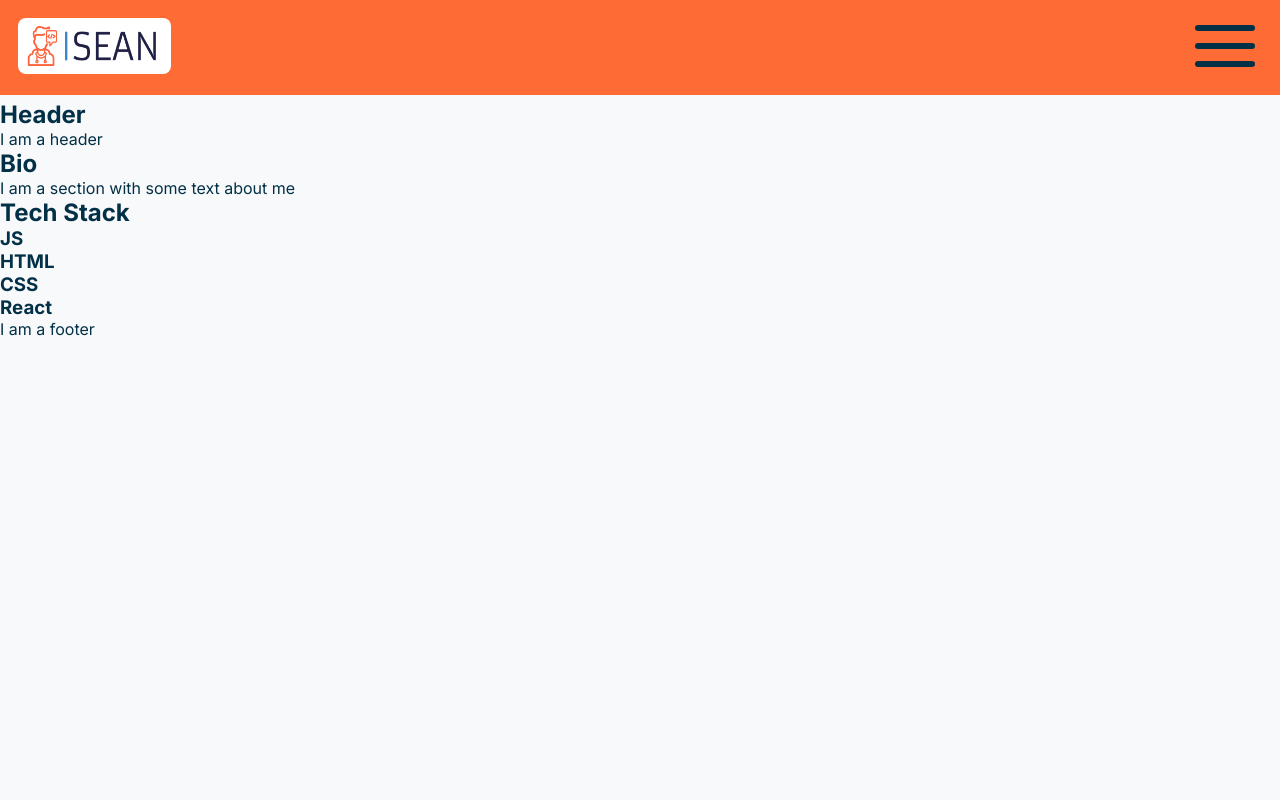
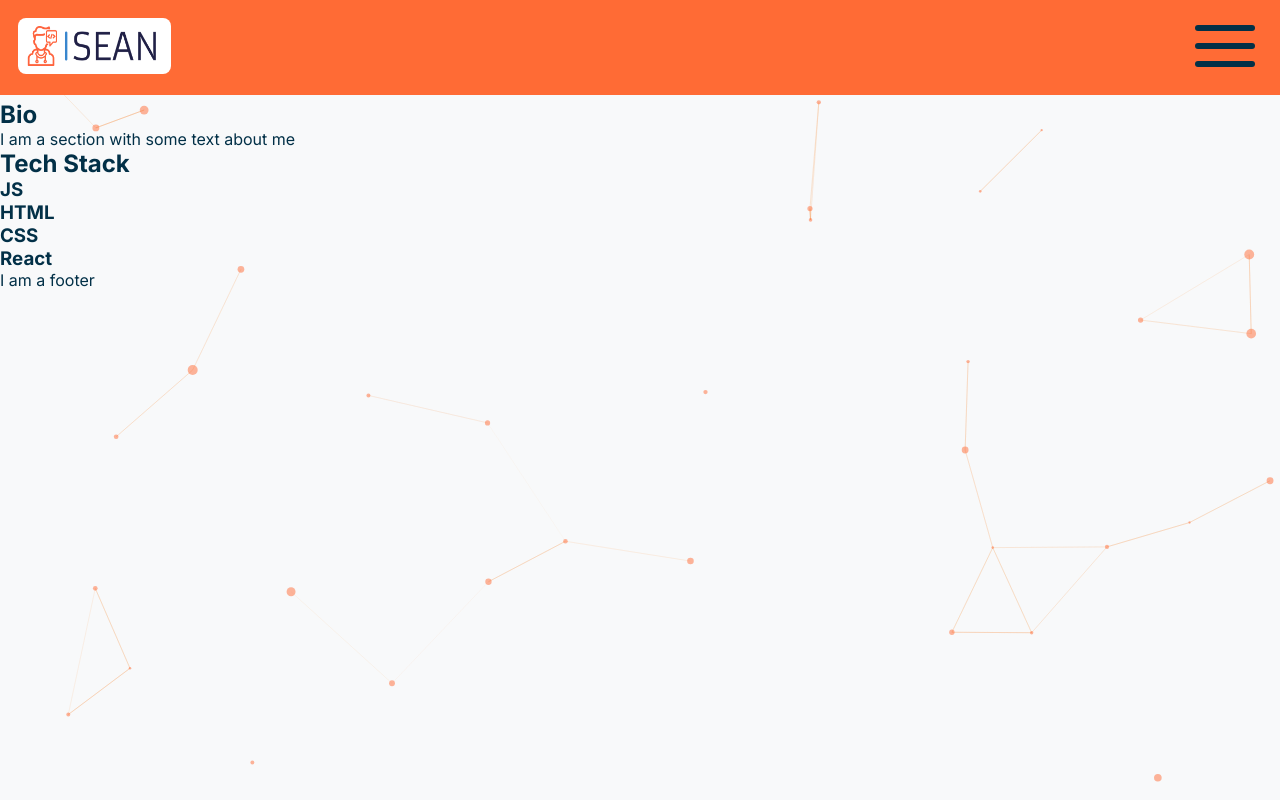
Before and after one commit to PurpleNurps/My-Portfolio, a Next.js app: page / in a window 1280 px wide. Built offline with nearby package versions, Linux system fonts and the light colour scheme.

Commit message:
started setting up particles

```diff
--- a/app/Components/Header.js
+++ b/app/Components/Header.js
@@ -1,10 +1,110 @@
-import styles from './Header.module.css'
+"use client";
+import styles from "./Header.module.css";
+import { useEffect, useMemo, useState } from "react";
+import Particles, { initParticlesEngine } from "@tsparticles/react";
+import { loadSlim } from "@tsparticles/slim";
 
 export default function Header() {
+  const [init, setInit] = useState(false);
+
+  // this should be run only once per application lifetime
+  useEffect(() => {
+    initParticlesEngine(async (engine) => {
+      // you can initiate the tsParticles instance (engine) here, adding custom shapes or presets
+      // this loads the tsparticles package bundle, it's the easiest method for getting everything ready
+      // starting from v2 you can add only the features you need reducing the bundle size
+      //await loadAll(engine);
+      //await loadFull(engine);
+      await loadSlim(engine);
+      //await loadBasic(engine);
+    }).then(() => {
+      setInit(true);
+    });
+  }, []);
+
+  const particlesLoaded = (container) => {
+    console.log(container);
+  };
+
+  const options = useMemo(
+    () => ({
+    //   background: {
+    //     color: {
+    //       value: "#0d47a1",
+    //     },
+    //   },
+      fpsLimit: 120,
+      interactivity: {
+        events: {
+          onClick: {
+            enable: true,
+            mode: "push",
+          },
+          onHover: {
+            enable: true,
+            mode: "attract",
+          },
+        },
+        modes: {
+          push: {
+            quantity: 4,
+          },
+          attract: { distance: 200, duration: 0.4, factor: 10 },
+        },
+      },
+      particles: {
+        color: {
+          value: "#FF6B35",
+        },
+        links: {
+          color: "#F4A261",
+          distance: 150,
+          enable: true,
+          opacity: 0.5,
+          width: 1,
+        },
+        move: {
+          direction: "none",
+          enable: true,
+          outModes: {
+            default: "bounce",
+          },
+          random: false,
+          speed: 6,
+          straight: false,
+        },
+        number: {
+          density: {
+            enable: true,
+          },
+          value: 80,
+        },
+        opacity: {
+          value: 0.5,
+        },
+        shape: {
+          type: "circle",
+        },
+        size: {
+          value: { min: 1, max: 5 },
+        },
+      },
+      detectRetina: true,
+    }),
+    []
+  );
+
+  if (init) {
     return (
-        <section className="header">
-            <h1>Header</h1>
-            <p>I am a header</p>
-        </section>
-    )
+        <header>
+        <Particles
+          id="tsparticles"
+          particlesLoaded={particlesLoaded}
+          options={options}
+        />
+      </header>
+    );
+  }
+
+  return <></>;
 }
--- a/app/Components/NavBar.module.css
+++ b/app/Components/NavBar.module.css
@@ -7,6 +7,7 @@
     height: 10vh;
     min-height: 95px;;
     background-color: var(--darkBackground);
+    z-index: 1;
 }
 
 .logo {
@@ -25,6 +26,7 @@
 }
 
 .menu {
+  z-index: 2;
     /* so menu is available */
 }
 
--- a/app/globals.css
+++ b/app/globals.css
@@ -104,7 +104,7 @@
   }
 }
 
-.header {
+header {
   margin-top: 100px;
 }
 
--- a/package.json
+++ b/package.json
@@ -9,6 +9,8 @@
     "lint": "next lint"
   },
   "dependencies": {
+    "@tsparticles/react": "^3.0.0",
+    "@tsparticles/slim": "^3.3.0",
     "next": "14.0.3",
     "next-themes": "^0.3.0",
     "react": "^18",
```
Also changed, not shown: 1 other file (tests, documents, lock files or other folders).
